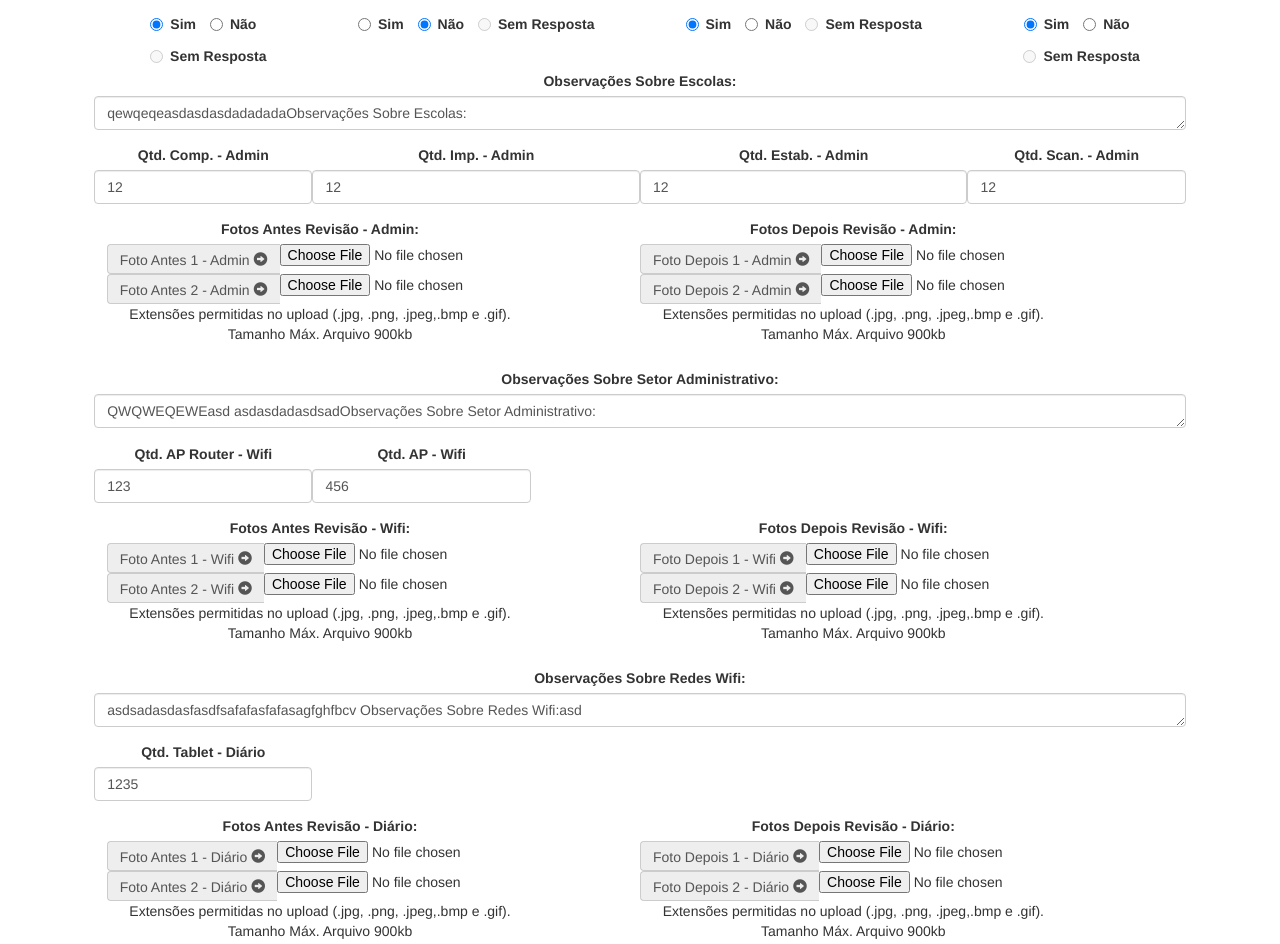
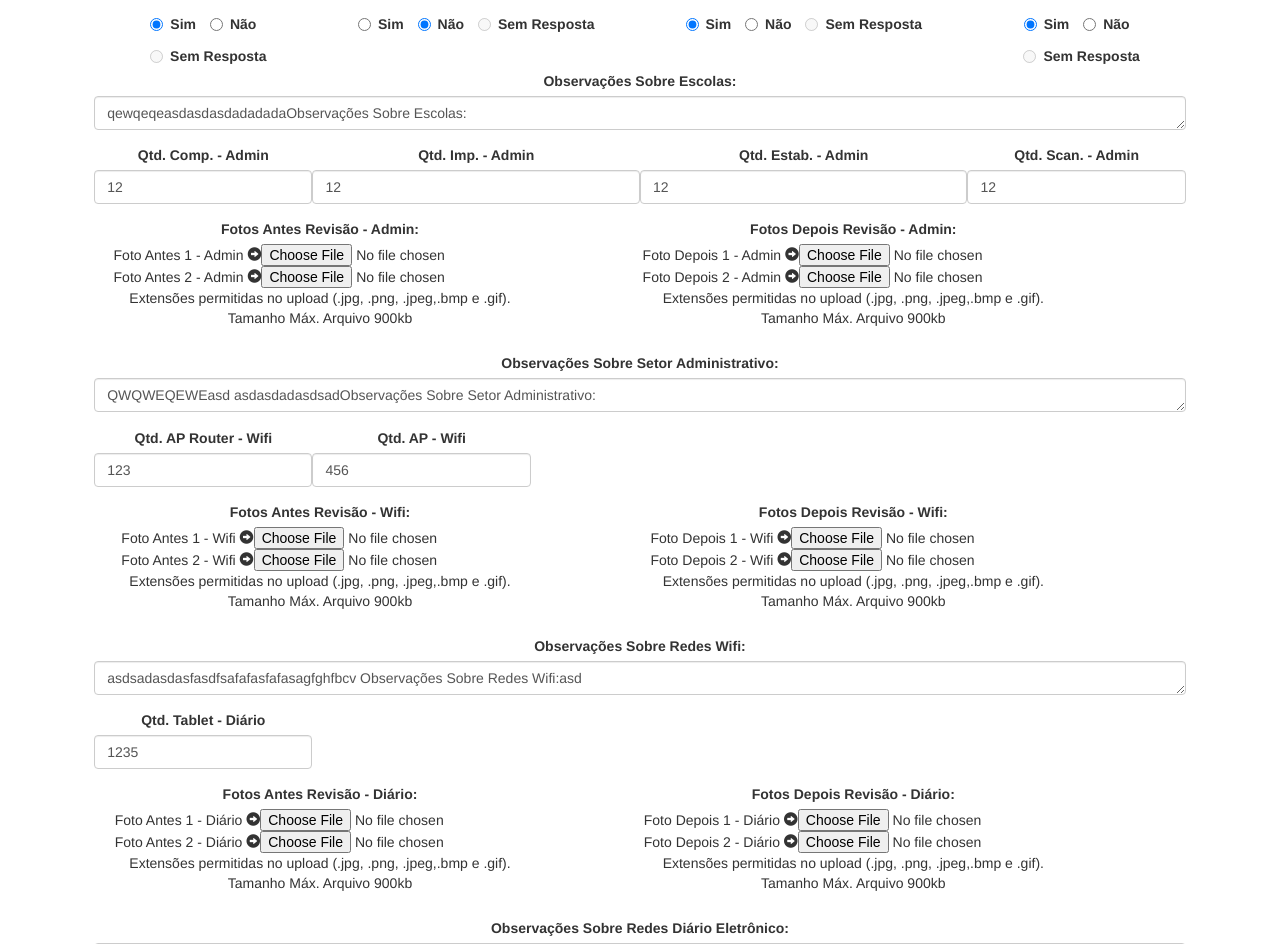
Before and after one commit to TiagoTiburcio/Escolas, a PHP site: page /home/editescola.php?codigo=1 in a window 1280 px wide. Shown: the part 360-1304 px from the top of the page. Run offline with PHP 8.4, Linux system fonts and the light colour scheme; the visitor is signed in with stand-in values (Sample User, id 1); data comes from the database, SQL or seed files in the repository; data that the repository does not hold is empty.

Commit message:
correção visual input file

```diff
--- a/css/estilo.css
+++ b/css/estilo.css
@@ -30,3 +30,11 @@ footer {
     font-weight:bold;
     text-decoration: underline;
 }
+
+
+.centraliza{
+    display: flex;
+    flex-direction: row;
+    justify-content: center;
+    align-items: center;
+}
--- a/home/editescola.php
+++ b/home/editescola.php
@@ -147,12 +147,12 @@
                     <div class="col-lg-4 col-lg-offset-1" id="blocoAdminFotoAntes" <?php if($escola->getAdministrativo() == 1){echo 'style="display:  block"';} else {echo 'style="display:  none"';} ?>>
                         <div class="form-group">
                             <label for="fotoAntesAdmin">Fotos Antes Revisão - Admin:</label>
-                            <div class="input-group">
-                                <span class="input-group-addon">Foto Antes 1 - Admin <i  class="glyphicon glyphicon-circle-arrow-right"></i></span>
+                            <div class="input-group centraliza">
+                                <span class="input-group">Foto Antes 1 - Admin <i  class="glyphicon glyphicon-circle-arrow-right"></i></span>
                                 <input type="file" name="foto[]" />
                             </div>
-                            <div class="input-group">
-                                <span class="input-group-addon">Foto Antes 2 - Admin <i  class="glyphicon glyphicon-circle-arrow-right"></i></span>
+                            <div class="input-group centraliza">
+                                <span class="input-group">Foto Antes 2 - Admin <i  class="glyphicon glyphicon-circle-arrow-right"></i></span>
                                 <input type="file" name="foto[]" />
                             </div>
                             <p>Extensões permitidas no upload (.jpg, .png, .jpeg,.bmp e .gif). Tamanho Máx. Arquivo 900kb</p>
@@ -161,12 +161,12 @@
                      <div class="col-lg-4 col-lg-offset-1" id="blocoAdminFotoDepois" <?php if($escola->getAdministrativo() == 1){echo 'style="display:  block"';} else {echo 'style="display:  none"';} ?>>
                         <div class="form-group">
                             <label for="fotoDepoisLte1">Fotos Depois Revisão - Admin:</label>
-                            <div class="input-group">
-                                <span class="input-group-addon">Foto Depois 1 - Admin <i  class="glyphicon glyphicon-circle-arrow-right"></i></span>
+                            <div class="input-group centraliza">
+                                <span class="input-group">Foto Depois 1 - Admin <i  class="glyphicon glyphicon-circle-arrow-right"></i></span>
                                 <input type="file" name="foto[]" />
                             </div>
-                            <div class="input-group">
-                                <span class="input-group-addon">Foto Depois 2 - Admin <i  class="glyphicon glyphicon-circle-arrow-right"></i></span>
+                            <div class="input-group centraliza">
+                                <span class="input-group">Foto Depois 2 - Admin <i  class="glyphicon glyphicon-circle-arrow-right"></i></span>
                                 <input type="file" name="foto[]" />
                             </div>
                             <p>Extensões permitidas no upload (.jpg, .png, .jpeg,.bmp e .gif). Tamanho Máx. Arquivo 900kb</p>
@@ -220,26 +220,26 @@
                     <div class="col-lg-4 col-lg-offset-1" id="blocoLteFotoAntes" <?php if($escola->getLaboratorio() == 1){echo 'style="display:  block"';} else {echo 'style="display:  none"';} ?>>
                         <div class="form-group">
                             <label for="fotoAntesLte">Fotos Antes Revisão - LTE:</label>
-                            <div class="input-group">
-                                <span class="input-group-addon">Foto Antes 1 - LTE <i  class="glyphicon glyphicon-circle-arrow-right"></i></span>
+                            <div class="input-group centraliza">
+                                <span class="input-group">Foto Antes 1 - LTE <i  class="glyphicon glyphicon-circle-arrow-right"></i></span>
                                 <input type="file" name="foto[]" />
                             </div>
-                            <div class="input-group">
-                                <span class="input-group-addon">Foto Antes 2 - LTE <i  class="glyphicon glyphicon-circle-arrow-right"></i></span>
+                            <div class="input-group centraliza">
+                                <span class="input-group ">Foto Antes 2 - LTE <i  class="glyphicon glyphicon-circle-arrow-right"></i></span>
                                 <input type="file" name="foto[]" />
                             </div>
                             <p>Extensões permitidas no upload (.jpg, .png, .jpeg,.bmp e .gif). Tamanho Máx. Arquivo 900kb</p>
                         </div>
                     </div>
                     <div class="col-lg-4 col-lg-offset-1" id="blocoLteFotoDepois" <?php if($escola->getLaboratorio() == 1){echo 'style="display:  block"';} else {echo 'style="display:  none"';} ?>>
-                        <div class="form-group">
+                        <div class="form-group ">
                             <label for="fotoDepoisLte1">Fotos Depois Revisão - LTE:</label>
-                            <div class="input-group">
-                                <span class="input-group-addon">Foto Depois 1 - LTE <i  class="glyphicon glyphicon-circle-arrow-right"></i></span>
+                            <div class="input-group centraliza">
+                                <span class="input-group">Foto Depois 1 - LTE <i  class="glyphicon glyphicon-circle-arrow-right"></i></span>
                                 <input type="file" name="foto[]" />
                             </div>
-                            <div class="input-group">
-                                <span class="input-group-addon">Foto Depois 2 - LTE <i  class="glyphicon glyphicon-circle-arrow-right"></i></span>
+                            <div class="input-group centraliza">
+                                <span class="input-group">Foto Depois 2 - LTE <i  class="glyphicon glyphicon-circle-arrow-right"></i></span>
                                 <input type="file" name="foto[]" />
                             </div>
                             <p>Extensões permitidas no upload (.jpg, .png, .jpeg,.bmp e .gif). Tamanho Máx. Arquivo 900kb</p>
@@ -269,12 +269,12 @@
                     <div class="col-lg-4 col-lg-offset-1" id="blocoWifiFotoAntes" <?php if($escola->getWifi() == 1){echo 'style="display:  block"';} else {echo 'style="display:  none"';} ?>>
                         <div class="form-group">
                             <label for="fotoAntesWifi">Fotos Antes Revisão - Wifi:</label>
-                            <div class="input-group">
-                                <span class="input-group-addon">Foto Antes 1 - Wifi <i  class="glyphicon glyphicon-circle-arrow-right"></i></span>
+                            <div class="input-group centraliza">
+                                <span class="input-group">Foto Antes 1 - Wifi <i  class="glyphicon glyphicon-circle-arrow-right"></i></span>
                                 <input type="file" name="foto[]" />
                             </div>
-                            <div class="input-group">
-                                <span class="input-group-addon">Foto Antes 2 - Wifi <i  class="glyphicon glyphicon-circle-arrow-right"></i></span>
+                            <div class="input-group centraliza">
+                                <span class="input-group">Foto Antes 2 - Wifi <i  class="glyphicon glyphicon-circle-arrow-right"></i></span>
                                 <input type="file" name="foto[]" />
                             </div>
                             <p>Extensões permitidas no upload (.jpg, .png, .jpeg,.bmp e .gif). Tamanho Máx. Arquivo 900kb</p>
@@ -283,12 +283,12 @@
                      <div class="col-lg-4 col-lg-offset-1" id="blocoWifiFotoDepois" <?php if($escola->getWifi() == 1){echo 'style="display:  block"';} else {echo 'style="display:  none"';} ?>>
                         <div class="form-group">
                             <label for="fotoDepoisWifi">Fotos Depois Revisão - Wifi:</label>
-                            <div class="input-group">
-                                <span class="input-group-addon">Foto Depois 1 - Wifi <i  class="glyphicon glyphicon-circle-arrow-right"></i></span>
+                            <div class="input-group centraliza">
+                                <span class="input-group">Foto Depois 1 - Wifi <i  class="glyphicon glyphicon-circle-arrow-right"></i></span>
                                 <input type="file" name="foto[]" />
                             </div>
-                            <div class="input-group">
-                                <span class="input-group-addon">Foto Depois 2 - Wifi <i  class="glyphicon glyphicon-circle-arrow-right"></i></span>
+                            <div class="input-group centraliza">
+                                <span class="input-group">Foto Depois 2 - Wifi <i  class="glyphicon glyphicon-circle-arrow-right"></i></span>
                                 <input type="file" name="foto[]" />
                             </div>
                             <p>Extensões permitidas no upload (.jpg, .png, .jpeg,.bmp e .gif). Tamanho Máx. Arquivo 900kb</p>
@@ -312,12 +312,12 @@
                     <div class="col-lg-4 col-lg-offset-1" id="blocoDiarioFotoAntes" <?php if($escola->getDiario() == 1){echo 'style="display:  block"';} else {echo 'style="display:  none"';} ?>>
                         <div class="form-group">
                             <label for="fotoAntesDiario">Fotos Antes Revisão - Diário:</label>
-                            <div class="input-group">
-                                <span class="input-group-addon">Foto Antes 1 - Diário <i  class="glyphicon glyphicon-circle-arrow-right"></i></span>
+                            <div class="input-group centraliza">
+                                <span class="input-group">Foto Antes 1 - Diário <i  class="glyphicon glyphicon-circle-arrow-right"></i></span>
                                 <input type="file" name="foto[]" />
                             </div>
-                            <div class="input-group">
-                                <span class="input-group-addon">Foto Antes 2 - Diário <i  class="glyphicon glyphicon-circle-arrow-right"></i></span>
+                            <div class="input-group centraliza">
+                                <span class="input-group">Foto Antes 2 - Diário <i  class="glyphicon glyphicon-circle-arrow-right"></i></span>
                                 <input type="file" name="foto[]" />
                             </div>
                             <p>Extensões permitidas no upload (.jpg, .png, .jpeg,.bmp e .gif). Tamanho Máx. Arquivo 900kb</p>
@@ -326,12 +326,12 @@
                     <div class="col-lg-4 col-lg-offset-1" id="blocoDiarioFotoDepois" <?php if($escola->getWifi() == 1){echo 'style="display:  block"';} else {echo 'style="display:  none"';} ?>>
                         <div class="form-group">
                             <label for="fotoDepoisDiario">Fotos Depois Revisão - Diário:</label>
-                            <div class="input-group">
-                                <span class="input-group-addon">Foto Depois 1 - Diário <i  class="glyphicon glyphicon-circle-arrow-right"></i></span>
+                            <div class="input-group centraliza">
+                                <span class="input-group">Foto Depois 1 - Diário <i  class="glyphicon glyphicon-circle-arrow-right"></i></span>
                                 <input type="file" name="foto[]" />
                             </div>
-                            <div class="input-group">
-                                <span class="input-group-addon">Foto Depois 2 - Diário <i  class="glyphicon glyphicon-circle-arrow-right"></i></span>
+                            <div class="input-group centraliza">
+                                <span class="input-group">Foto Depois 2 - Diário <i  class="glyphicon glyphicon-circle-arrow-right"></i></span>
                                 <input type="file" name="foto[]" />
                             </div>
                             <p>Extensões permitidas no upload (.jpg, .png, .jpeg,.bmp e .gif). Tamanho Máx. Arquivo 900kb</p>
```
Also changed, not shown: nbproject/private/private.xml (+1 -6 lines).
